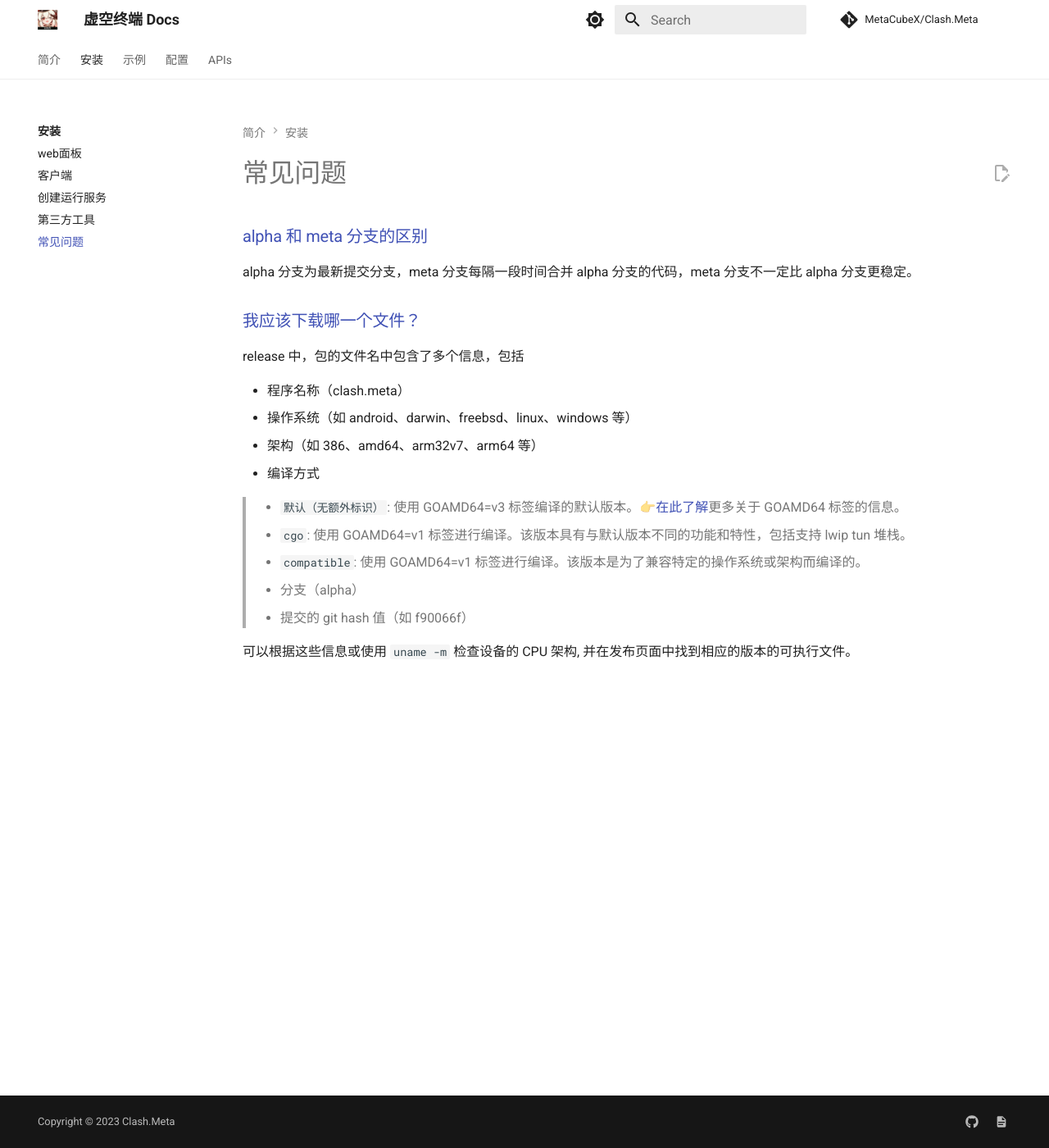
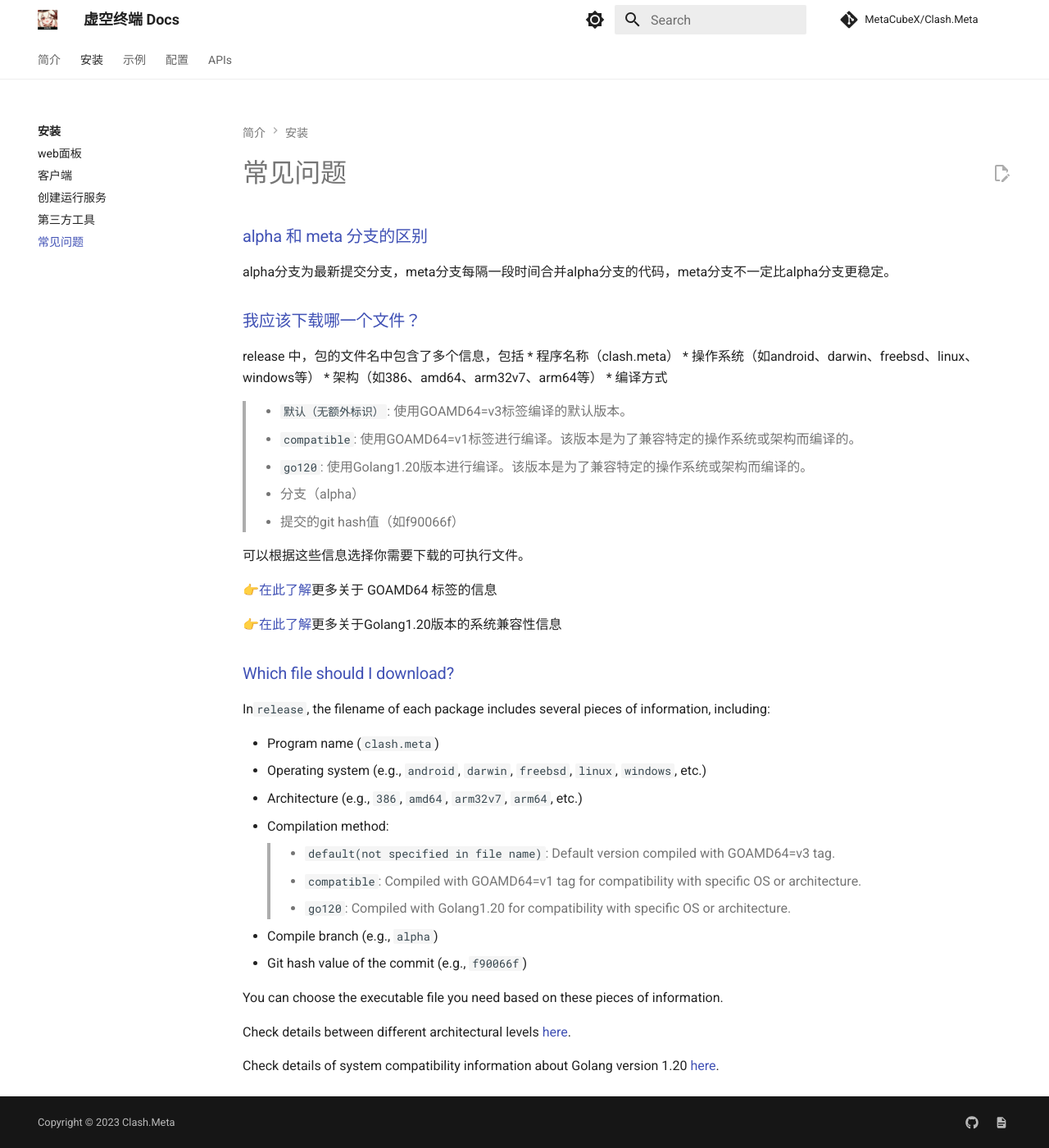
Before and after one commit to MetaCubeX/Meta-Docs, an MkDocs documentation site: the page built from docs/startup/faq/index.md, in a window 1280 px wide and 1400 px high. Shown: the whole window at 82% size. Built offline with MkDocs 1.6.1 and Material for MkDocs 9.7.7, drawn with Linux system fonts in a browser that asks for light colours; comment, search, counter and statistics services are not loaded.

Commit message:
Update index.md

```diff
--- a/docs/startup/faq/index.md
+++ b/docs/startup/faq/index.md
@@ -4,23 +4,45 @@ hide:
   - toc
 ---
 ### alpha 和 meta 分支的区别
+alpha分支为最新提交分支，meta分支每隔一段时间合并alpha分支的代码，meta分支不一定比alpha分支更稳定。
 
-alpha 分支为最新提交分支，meta 分支每隔一段时间合并 alpha 分支的代码，meta 分支不一定比 alpha 分支更稳定。
 
 ### 我应该下载哪一个文件？
 
 release 中，包的文件名中包含了多个信息，包括
+* 程序名称（clash.meta）
+* 操作系统（如android、darwin、freebsd、linux、windows等）
+* 架构（如386、amd64、arm32v7、arm64等）
+* 编译方式
+> * `默认（无额外标识）`: 使用GOAMD64=v3标签编译的默认版本。
+> * `compatible`: 使用GOAMD64=v1标签进行编译。该版本是为了兼容特定的操作系统或架构而编译的。
+> * `go120`: 使用Golang1.20版本进行编译。该版本是为了兼容特定的操作系统或架构而编译的。
+* 分支（alpha）
+* 提交的git hash值（如f90066f）
 
-- 程序名称（clash.meta）
-- 操作系统（如 android、darwin、freebsd、linux、windows 等）
-- 架构（如 386、amd64、arm32v7、arm64 等）
-- 编译方式
+可以根据这些信息选择你需要下载的可执行文件。
 
-  > - `默认（无额外标识）`: 使用 GOAMD64=v3 标签编译的默认版本。👉[在此了解](https://github.com/golang/go/wiki/MinimumRequirements#amd64)更多关于 GOAMD64 标签的信息。
-  > - `cgo`: 使用 GOAMD64=v1 标签进行编译。该版本具有与默认版本不同的功能和特性，包括支持 lwip tun 堆栈。
-  > - `compatible`: 使用 GOAMD64=v1 标签进行编译。该版本是为了兼容特定的操作系统或架构而编译的。
-  >
-- 分支（alpha）
-- 提交的 git hash 值（如 f90066f）
+👉[在此了解](https://github.com/golang/go/wiki/MinimumRequirements#amd64)更多关于 GOAMD64 标签的信息
 
-可以根据这些信息或使用 `uname -m` 检查设备的 CPU 架构, 并在发布页面中找到相应的版本的可执行文件。
+👉[在此了解](https://go.dev/doc/go1.20#ports)更多关于Golang1.20版本的系统兼容性信息
+
+### Which file should I download?
+
+In`release`, the filename of each package includes several pieces of information, including:
+
+* Program name (`clash.meta`)
+* Operating system (e.g., `android`, `darwin`, `freebsd`, `linux`, `windows`, etc.)
+* Architecture (e.g., `386`, `amd64`, `arm32v7`, `arm64`, etc.)
+* Compilation method:
+> * `default(not specified in file name)`: Default version compiled with GOAMD64=v3 tag.
+> * `compatible`: Compiled with GOAMD64=v1 tag for compatibility with specific OS or architecture.
+> * `go120`: Compiled with Golang1.20 for compatibility with specific OS or architecture.
+* Compile branch (e.g., `alpha`)
+* Git hash value of the commit (e.g., `f90066f`)
+
+You can choose the executable file you need based on these pieces of information.
+
+
+Check details between different architectural levels [here](https://github.com/golang/go/wiki/MinimumRequirements#amd64).
+
+Check details of system compatibility information about Golang version 1.20 [here](https://go.dev/doc/go1.20#ports).
```
